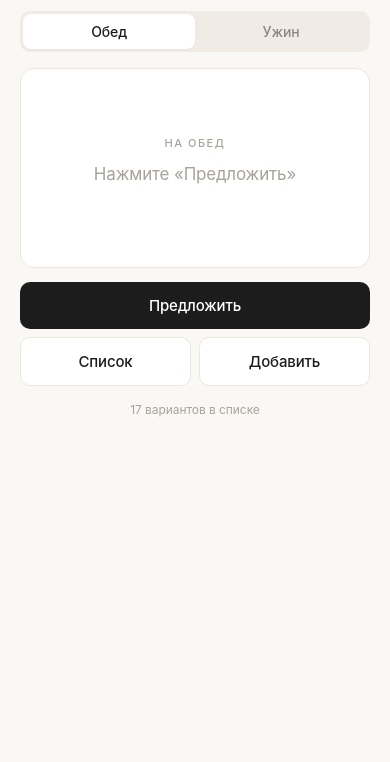
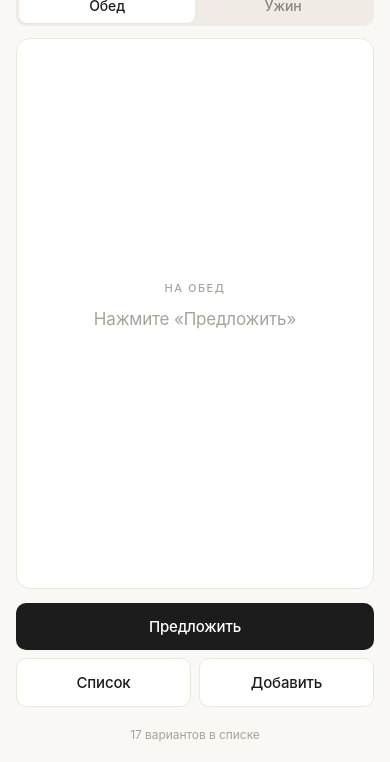
Before and after one commit to PetrPetryaev/what-to-eat, a plain HTML site: page index.html in a window 390 px wide. Shown: the part 82-844 px from the top of the page. Drawn offline with Linux system fonts and the light colour scheme.

Commit message:
mobile: stretch suggestion card, pin controls at bottom

```diff
--- a/index.html
+++ b/index.html
@@ -313,6 +313,28 @@
     color: #a8a39a;
     margin-top: 16px;
     letter-spacing: -0.005em;
+  }
+
+  /* Mobile: stretch suggestion card between header and bottom controls */
+  @media (max-width: 520px) {
+    html, body { height: 100%; }
+    .app {
+      display: flex;
+      flex-direction: column;
+      min-height: 100vh;
+      min-height: 100dvh;
+      padding: 20px 16px 20px;
+    }
+    h1 { margin-bottom: 18px; font-size: 26px; }
+    .tabs { margin-bottom: 12px; }
+    .suggestion-card {
+      flex: 1;
+      min-height: 0;
+      padding: 32px 20px;
+      margin-bottom: 14px;
+    }
+    .suggestion-dish { font-size: 28px; }
+    .hint { margin-top: 12px; }
   }
 </style>
 </head>
```
